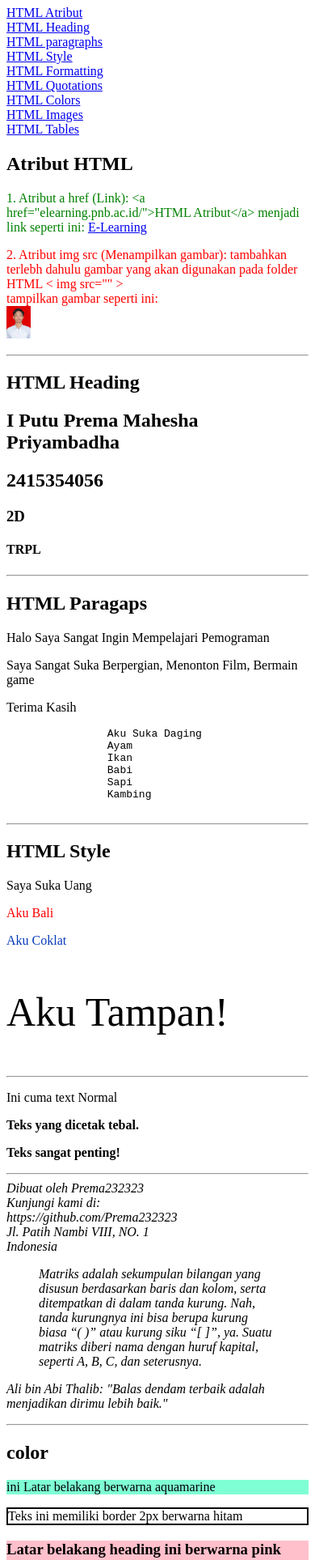
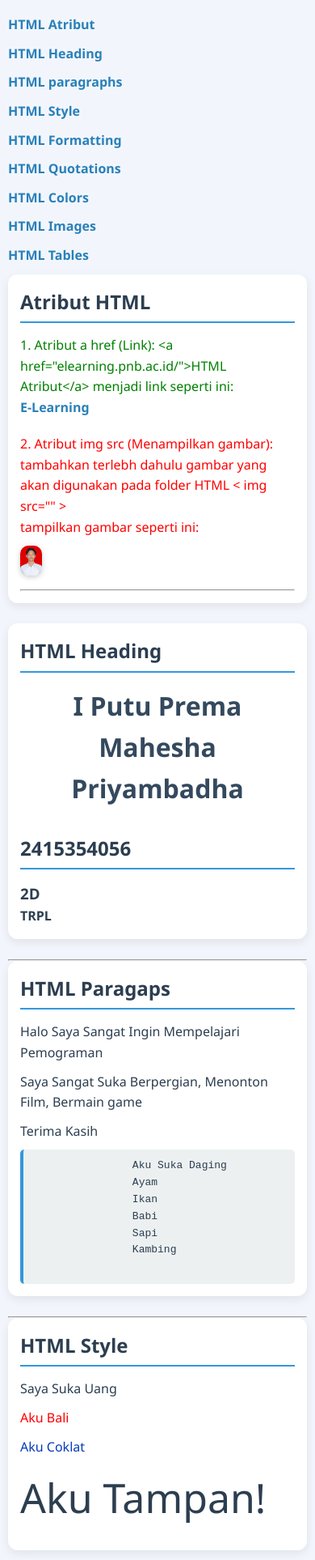
Before and after one commit to Prema232323/Portofolio, a plain HTML site: page blog.html in a window 390 px wide. Shown: the part 73-2000 px from the top of the page at 81% size. Drawn offline with Linux system fonts and the light colour scheme.

Commit message:
update index css

```diff
--- a/blog.html
+++ b/blog.html
@@ -4,6 +4,7 @@
     <meta charset="UTF-8">
     <meta name="viewport" content="width=device-width, initial-scale=1.0">
     <title>Document</title>
+    <link rel="stylesheet" href="style.css">
 </head>
 <body>
     <h1>Materi HTML</h1>
--- /dev/null
+++ b/style.css
@@ -0,0 +1,135 @@
+* {
+    margin: 0;
+    padding: 0;
+    box-sizing: border-box;
+}
+
+body {
+    font-family: 'Segoe UI', Tahoma, Geneva, Verdana, sans-serif;
+    line-height: 1.6;
+    background-color: #f2f6fc;
+    color: #2c3e50;
+    padding: 20px;
+}
+
+h1 {
+    text-align: center;
+    margin-bottom: 30px;
+    font-size: 2.5rem;
+    color: #34495e;
+}
+
+a {
+    color: #2980b9;
+    text-decoration: none;
+    font-weight: bold;
+    display: inline-block;
+    margin-bottom: 10px;
+    transition: 0.3s ease;
+}
+
+a:hover {
+    color: #e74c3c;
+    text-decoration: underline;
+}
+
+section {
+    background-color: #ffffff;
+    padding: 25px;
+    margin-bottom: 25px;
+    border-radius: 12px;
+    box-shadow: 0 4px 12px rgba(0, 0, 0, 0.08);
+}
+
+section h2 {
+    margin-bottom: 15px;
+    color: #2c3e50;
+    border-bottom: 2px solid #3498db;
+    padding-bottom: 5px;
+}
+
+p {
+    margin-bottom: 10px;
+}
+
+pre {
+    background-color: #ecf0f1;
+    padding: 10px;
+    border-left: 4px solid #3498db;
+    border-radius: 5px;
+    font-family: monospace;
+    white-space: pre-wrap;
+}
+
+img {
+    border-radius: 10px;
+    margin-top: 10px;
+    box-shadow: 0 2px 6px rgba(0, 0, 0, 0.2);
+}
+
+table {
+    width: 100%;
+    border-collapse: collapse;
+    margin-top: 15px;
+    background-color: #ffffff;
+}
+
+table, th, td {
+    border: 1px solid #ccc;
+}
+
+th, td {
+    padding: 12px;
+    text-align: left;
+}
+
+th {
+    background-color: #3498db;
+    color: white;
+}
+
+tr:nth-child(even) {
+    background-color: #f9f9f9;
+}
+
+blockquote {
+    margin: 10px 0;
+    padding: 10px 15px;
+    border-left: 4px solid #2980b9;
+    background-color: #f0f8ff;
+    font-style: italic;
+    color: #555;
+}
+
+address {
+    font-style: normal;
+    background-color: #fdfdfd;
+    padding: 15px;
+    border-left: 5px solid #27ae60;
+    border-radius: 5px;
+}
+
+section#Colors p,
+section#Colors h3 {
+    margin-bottom: 10px;
+    border-radius: 5px;
+    padding: 10px;
+}
+
+section[id=""] {
+    background-color: #fff8dc;
+}
+
+@media (max-width: 600px) {
+    body {
+        padding: 10px;
+    }
+
+    h1 {
+        font-size: 2rem;
+    }
+
+    section {
+        padding: 15px;
+    }
+}
```
Also changed, not shown: form.html (added, +34 -0 lines), images/poto latar merah.jpg (deleted).
